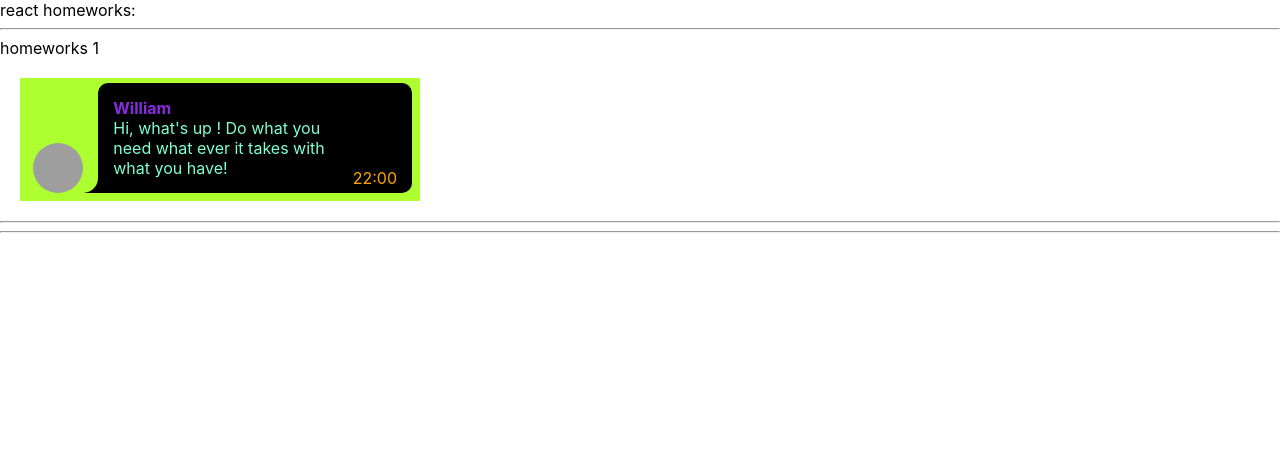
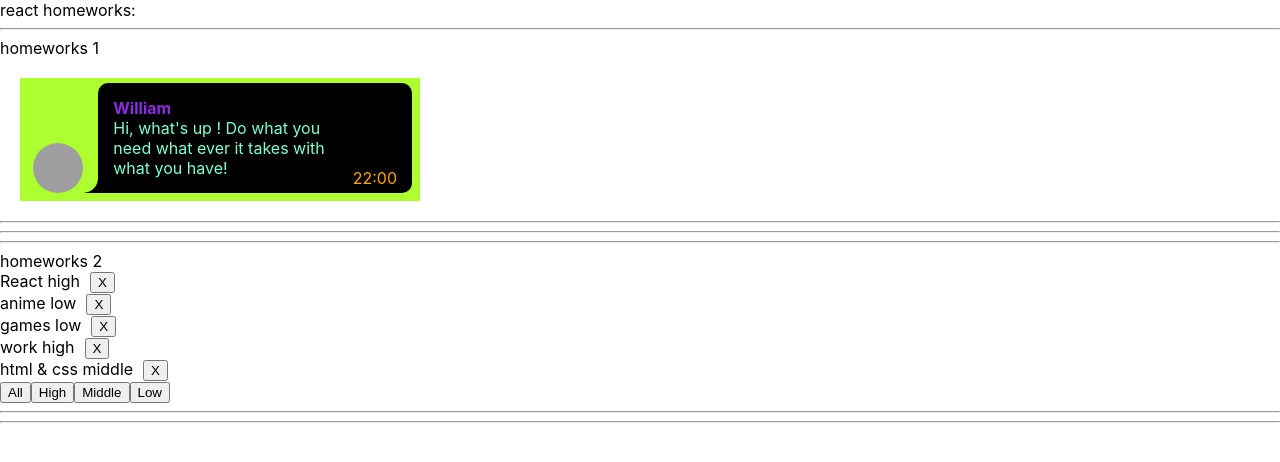
Before and after one commit to DoWhatYouL0ve/Ignat-homeworks, a React (Create React App) app: page / in a window 1280 px wide. Shown: the top 462 px of the page. Built offline with nearby package versions, Linux system fonts and the light colour scheme; grey boxes are pictures that could not be loaded.

Commit message:
2nd homework + GH pages

```diff
--- a/src/p1-main/m1-ui/u1-app/App.tsx
+++ b/src/p1-main/m1-ui/u1-app/App.tsx
@@ -1,13 +1,14 @@
 import React from 'react'
 import s from './App.module.css'
 import HW1 from '../../../p2-homeworks/h1/HW1'
+import HW2 from '../../../p2-homeworks/h2/HW2'
 
 function App() {
     return (
         <div className={s.App}>
             <div>react homeworks:</div>
             <HW1/>
-            {/*<HW2/>*/}
+            <HW2/>
             {/*<HW3/>*/}
             {/*<HW4/>*/}
             {/*<HW5/>*/}
--- a/src/p2-homeworks/h2/Affair.tsx
+++ b/src/p2-homeworks/h2/Affair.tsx
@@ -1,19 +1,23 @@
 import React from 'react'
+import {AffairType} from "./HW2";
+import style from './Affairs.module.css'
 
 type AffairPropsType = {
     // key не нужно типизировать
-    affair: any // need to fix any
-    deleteAffairCallback: any // need to fix any
+    affair: AffairType // need to fix any
+    deleteAffairCallback: (_id: number) => void // need to fix any
 }
 
 function Affair(props: AffairPropsType) {
-    const deleteCallback = () => {}// need to fix
+    const deleteCallback = (_id: number) => {
+        props.deleteAffairCallback(_id)
+    }// need to fix
 
     return (
         <div>
-            // show some text
+            {`${props.affair.name} ${props.affair.priority}`}
 
-            <button onClick={deleteCallback}>X</button>
+            <button onClick={()=>deleteCallback(props.affair._id)} className={style.affairButton}>X</button>
         </div>
     )
 }
--- a/src/p2-homeworks/h2/Affairs.module.css
+++ b/src/p2-homeworks/h2/Affairs.module.css
@@ -1,3 +1,7 @@
 .someClass {
 
 }
+
+.affairButton {
+    margin-left: 10px;
+}
--- a/src/p2-homeworks/h2/Affairs.tsx
+++ b/src/p2-homeworks/h2/Affairs.tsx
@@ -1,11 +1,11 @@
 import React from 'react'
 import Affair from './Affair'
-import {AffairType} from './HW2'
+import {AffairType, FilterType} from './HW2'
 
 type AffairsPropsType = { // need to fix any
-    data: any
-    setFilter: any
-    deleteAffairCallback: any
+    data: Array<AffairType>
+    setFilter: (priority: FilterType) => void
+    deleteAffairCallback: (_id: number) => void
 }
 
 function Affairs(props: AffairsPropsType) {
@@ -17,20 +17,20 @@
         />
     ))
 
-    const setAll = () => {} // need to fix
-    const setHigh = () => {}
-    const setMiddle = () => {}
-    const setLow = () => {}
+    const setAll = (priority: FilterType) => {props.setFilter(priority)} // need to fix
+    const setHigh = (priority: FilterType) => {props.setFilter(priority)}
+    const setMiddle = (priority: FilterType) => {props.setFilter(priority)}
+    const setLow = (priority: FilterType) => {props.setFilter(priority)}
 
     return (
         <div>
 
             {mappedAffairs}
 
-            <button onClick={setAll}>All</button>
-            <button onClick={setHigh}>High</button>
-            <button onClick={setMiddle}>Middle</button>
-            <button onClick={setLow}>Low</button>
+            <button onClick={()=> setAll('all')}>All</button>
+            <button onClick={()=>setHigh('high')}>High</button>
+            <button onClick={()=>setMiddle('middle')}>Middle</button>
+            <button onClick={()=>setLow('low')}>Low</button>
         </div>
     )
 }
--- a/src/p2-homeworks/h2/HW2.tsx
+++ b/src/p2-homeworks/h2/HW2.tsx
@@ -2,12 +2,16 @@
 import Affairs from './Affairs'
 
 // types
-export type AffairPriorityType = any // need to fix any
-export type AffairType = any // need to fix any
+export type AffairPriorityType = 'high' | 'low' | 'middle'// need to fix any
+export type AffairType = {
+    _id: number
+    name: string
+    priority: AffairPriorityType
+} // need to fix any
 export type FilterType = 'all' | AffairPriorityType
 
 // constants
-const defaultAffairs: any = [ // need to fix any
+const defaultAffairs: Array<AffairType> = [ // need to fix any
     {_id: 1, name: 'React', priority: 'high'},
     {_id: 2, name: 'anime', priority: 'low'},
     {_id: 3, name: 'games', priority: 'low'},
@@ -16,20 +20,24 @@
 ]
 
 // pure helper functions
-export const filterAffairs = (affairs: any, filter: any): any => { // need to fix any
+export const filterAffairs = (affairs: Array<AffairType>, filter: FilterType): any=> { // need to fix any
     if (filter === 'all') return affairs
-    else return // need to fix
+    else if (filter === 'low') return affairs = affairs.filter((a: AffairType) => a.priority === 'low')
+    else if (filter === 'high') return affairs = affairs.filter((a: AffairType) => a.priority === 'high')
+    else if (filter === 'middle') return affairs = affairs.filter((a: AffairType) => a.priority === 'middle')
+    // need to fix
 }
-export const deleteAffair = (affairs: any, _id: any): any => { // need to fix any
-    return // need to fix
+export const deleteAffair = (affairs: Array<AffairType>, _id: number): Array<AffairType> => { // need to fix any
+    return affairs = affairs.filter( (a) => a._id !== _id)
+    // need to fix
 }
 
 function HW2() {
-    const [affairs, setAffairs] = useState<any>(defaultAffairs) // need to fix any
+    const [affairs, setAffairs] = useState<Array<AffairType>>(defaultAffairs) // need to fix any
     const [filter, setFilter] = useState<FilterType>('all')
 
     const filteredAffairs = filterAffairs(affairs, filter)
-    const deleteAffairCallback = (_id: any) => setAffairs(deleteAffair(affairs, _id)) // need to fix any
+    const deleteAffairCallback = (_id: number) => setAffairs(deleteAffair(affairs, _id)) // need to fix any
 
     return (
         <div>
```
